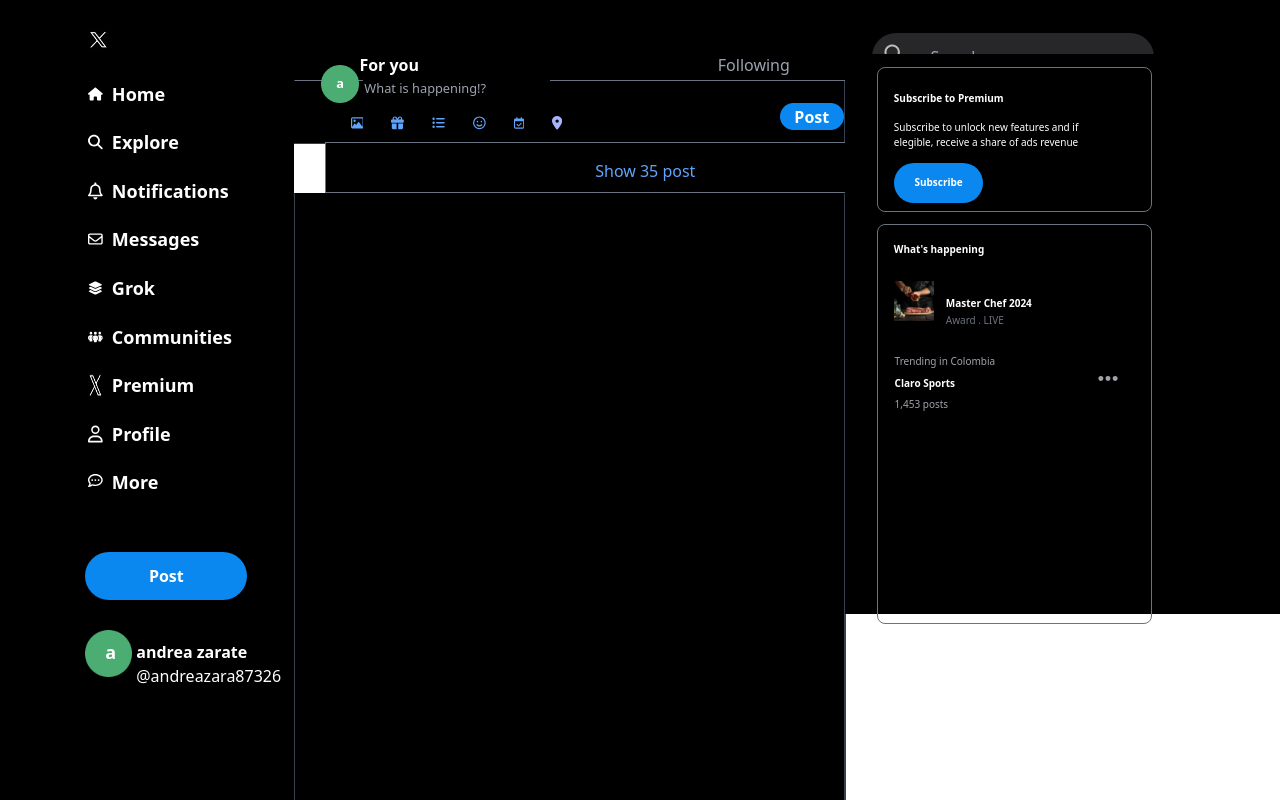
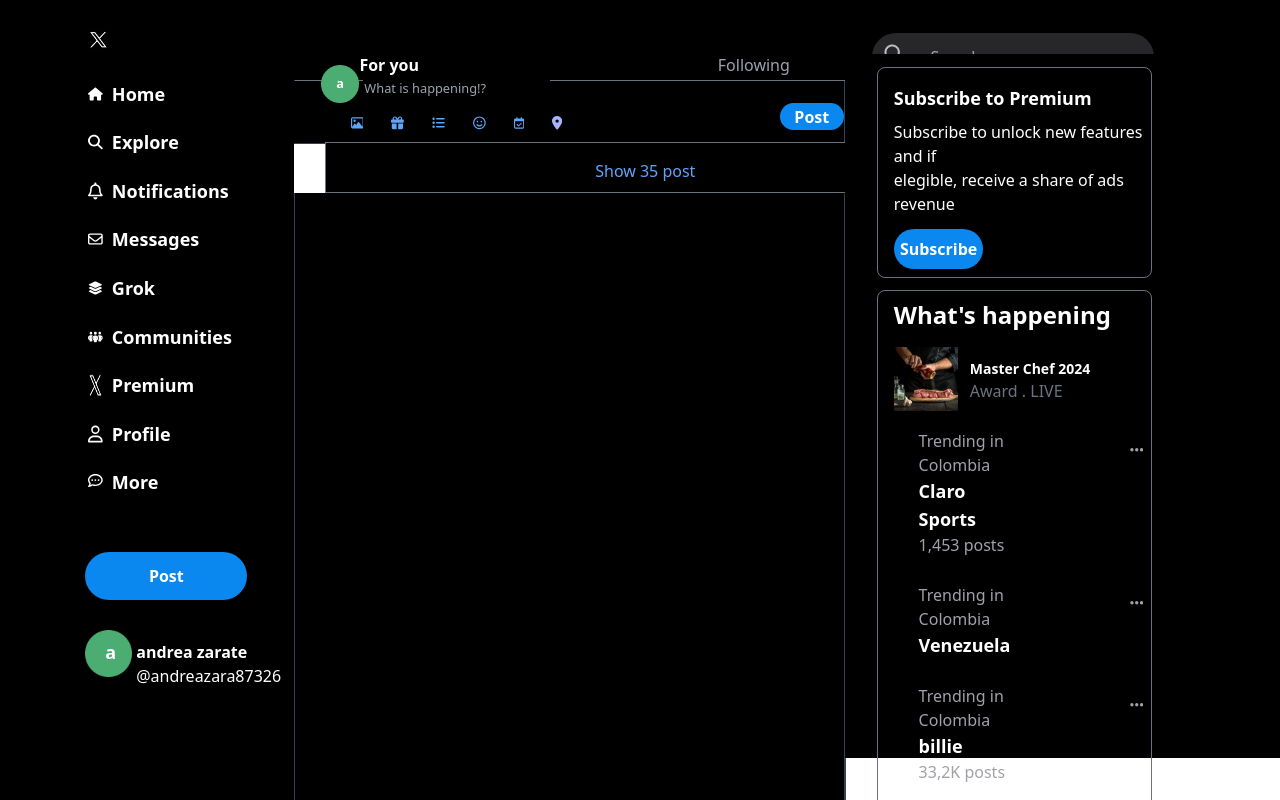
Before and after one commit to andreazr20/twitter, a React (Vite) app: page /MainPage in a window 1280 px wide. Built offline with nearby package versions, Linux system fonts and the light colour scheme.

Commit message:
first commit

```diff
--- a/src/index.css
+++ b/src/index.css
@@ -83,33 +83,33 @@
 
 /* MEDIA QUERY MAIN PAGE */
 @media only screen and (max-width: 1500px) {
-  .main1{
+  /* .main1{
     width: 40%;
     font-size: 10px;
     height: 70%;
-  }
-  .main1 h1{
+  } */
+  /* .main1 h1{
     font-size: 10px;
-  }
-  .main2{
+  } */
+  /* .main2{
     height: 400px;
     font-size: 10px;
-  }
-  .main2 img{
+  } */
+  /* .main2 img{
     width: 40px;
     height: 40px;
-  }
-  .main2 h2{
+  } */
+  /* .main2 h2{
     font-size: 10px;
-  }
-  .main5{
+  } */
+  /* .main5{
     display: none;
-  }
+  } */
   /* .main3{
     margin: left -10px;;
   } */
 }
-
+/*
 @media only screen and (max-width: 650px) {
   .main4{
     font-size: 10px;
@@ -117,7 +117,7 @@
   .main4 h3{
     font-size: 10px;
   }
-}
+} */
 
 
 
```
